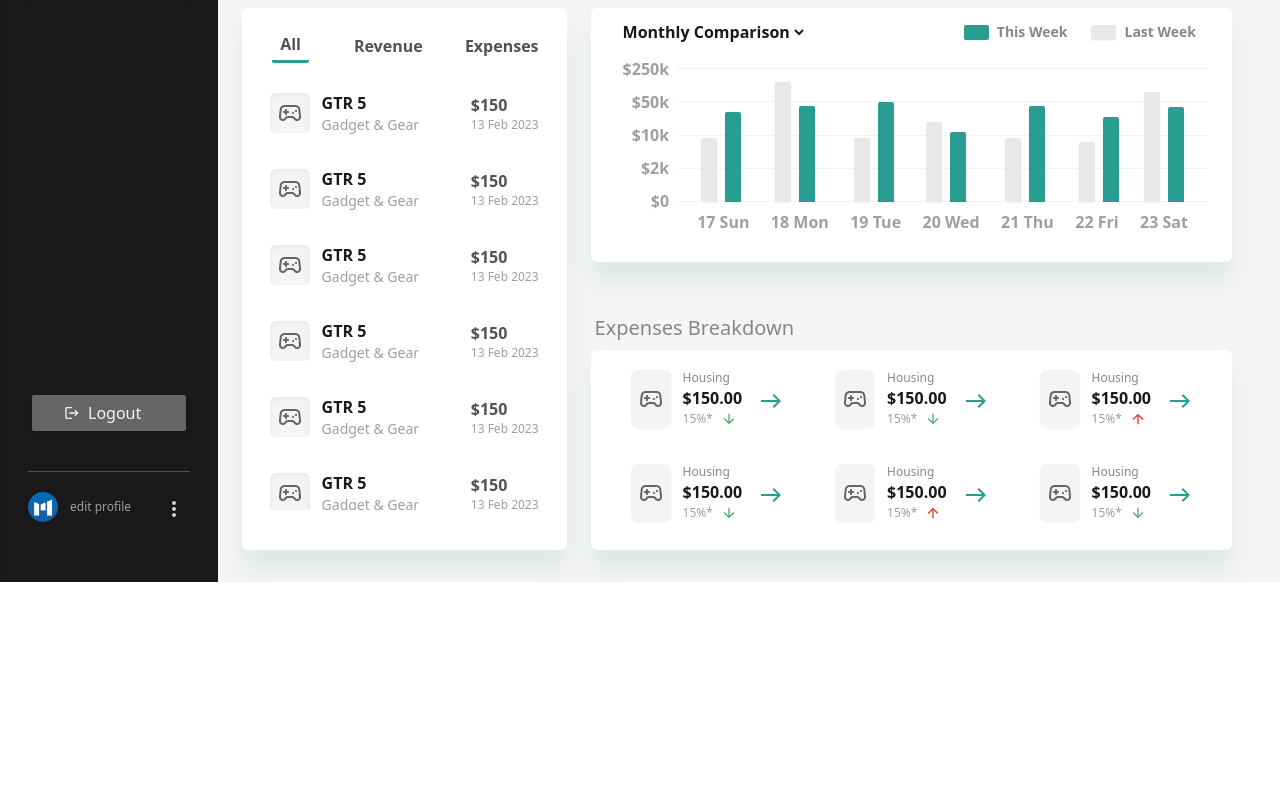
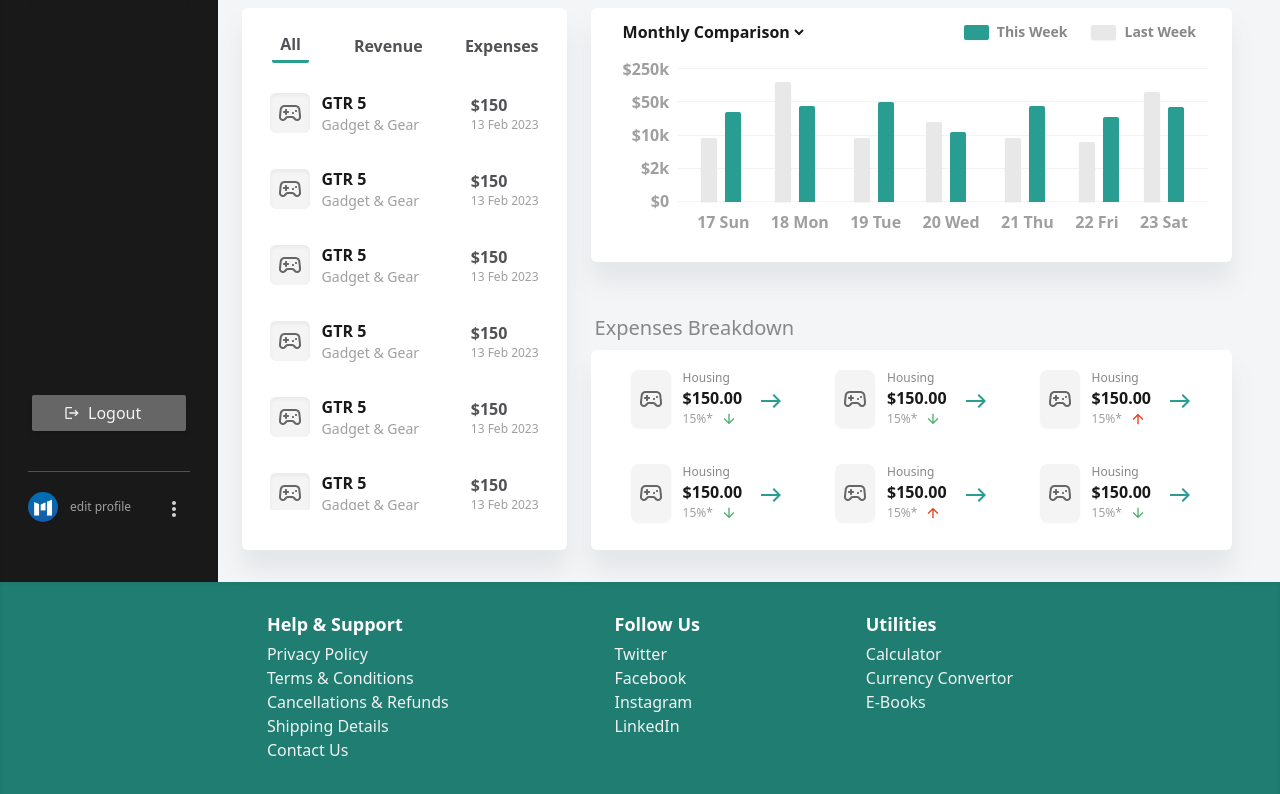
Before and after one commit to Rasheem07/FinEase, a Next.js app: page / in a window 1280 px wide. Shown: the part 374-1168 px from the top of the page. Before the commit the page ends 956 px from the top, so only its background shows below. Built offline with nearby package versions, Linux system fonts and the light colour scheme; sample sign-in values are in the browser's storage.

Commit message:
added a footer

```diff
--- /dev/null
+++ b/src/app/components/footer.tsx
@@ -0,0 +1,56 @@
+import Link from 'next/link'
+import React from 'react'
+
+export default function Footer(){
+  return (
+    <div className='w-full min-h-[40vh] bg-[#1F7D72] shadow-inner flex flex-row justify-center text-[#f2f2f2] py-6 px-8'>
+        <div className="flex flex-row justify-around w-[75%]">
+       <div className="flex flex-col">
+         <h2 className='text-lg text-white font-semibold capitalize py-1'>help & support</h2>
+          <Link target="_blank" className='text-md font-sans capitalize hover:font-medium hover:text-gray5' href='https://merchant.razorpay.com/policy/NefnUNyDO32m8f/privacy'>
+            privacy policy
+          </Link>
+          <Link target="_blank" className='text-md font-sans capitalize hover:font-medium hover:text-gray5' href='https://merchant.razorpay.com/policy/NefnUNyDO32m8f/terms'>
+            terms & conditions
+          </Link>
+          <Link target="_blank" className='text-md font-sans capitalize hover:font-medium hover:text-gray5' href='https://merchant.razorpay.com/policy/NefnUNyDO32m8f/refund'>
+            cancellations & refunds
+          </Link>
+          <Link target="_blank" className='text-md font-sans capitalize hover:font-medium hover:text-gray5' href='https://merchant.razorpay.com/policy/NefnUNyDO32m8f/shipping'>
+             shipping details
+          </Link>
+          <Link target="_blank" className='text-md font-sans capitalize hover:font-medium hover:text-gray5' href='https://merchant.razorpay.com/policy/NefnUNyDO32m8f/contact_us'>
+             contact us
+          </Link>
+       </div>
+       <div className="flex flex-col">
+         <h2 className='text-lg text-white font-semibold capitalize py-1'>follow us</h2>
+          <Link target="_blank" className='text-md font-sans capitalize hover:font-medium hover:text-gray5' href='/socials'>
+            twitter
+          </Link>
+          <Link target="_blank" className='text-md font-sans capitalize hover:font-medium hover:text-gray5' href='/socials'>
+            facebook
+          </Link>
+          <Link target="_blank" className='text-md font-sans capitalize hover:font-medium hover:text-gray5' href='/socials'>
+             instagram
+          </Link>
+          <Link target="_blank" className='text-md font-sans capitalize hover:font-medium hover:text-gray5' href='/socials'>
+             LinkedIn
+          </Link>
+       </div>
+       <div className="flex flex-col">
+         <h2 className='text-lg text-white font-semibold capitalize py-1'>utilities</h2>
+          <Link target="_blank" className='text-md font-sans capitalize hover:font-medium hover:text-gray5' href='https://merchant.razorpay.com/policy/NefnUNyDO32m8f/privacy'>
+            calculator
+          </Link>
+          <Link target="_blank" className='text-md font-sans capitalize hover:font-medium hover:text-gray5' href='https://merchant.razorpay.com/policy/NefnUNyDO32m8f/terms'>
+            currency convertor
+          </Link>
+          <Link target="_blank" className='text-md font-sans capitalize hover:font-medium hover:text-gray5' href='https://merchant.razorpay.com/policy/NefnUNyDO32m8f/refund'>
+            e-books
+          </Link>
+       </div>
+       </div>
+    </div>
+  )
+}
--- a/src/app/layout.tsx
+++ b/src/app/layout.tsx
@@ -5,6 +5,7 @@ import { usePathname, useRouter } from "next/navigation";
 import { useContext, useEffect } from "react";
 import Header from "./components/header";
 import { AppContextProvider } from "./contexts/cardContext";
+import Footer from "./components/footer";
 
 export default function RootLayout({
   children,
@@ -38,6 +39,7 @@ export default function RootLayout({
               {location === "/" ? children : app}
             </div>
           </main>
+          <Footer />
         </AppContextProvider>
       </body>
     </html>
```
